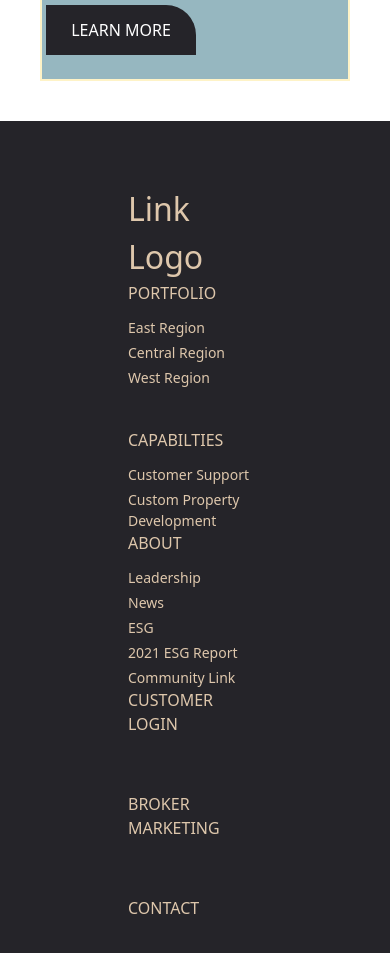
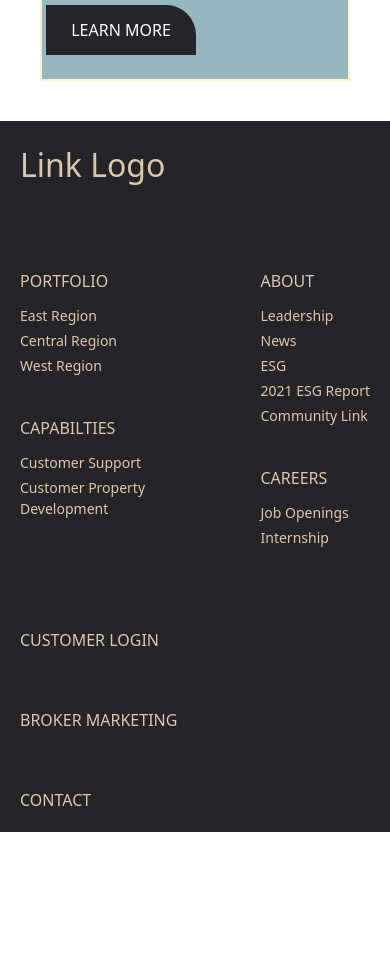
Before and after one commit to WasiqK14/issm-day3-project, a React (Vite) app: page / in a window 390 px wide. Shown: the part 10280-11233 px from the top of the page. After the commit the page ends 11112 px from the top, so only its background shows below. Built offline with nearby package versions, Linux system fonts and the light colour scheme.

Commit message:
visual:fixed footer section responsiveness for all screens

```diff
--- a/src/components/Footer.jsx
+++ b/src/components/Footer.jsx
@@ -2,8 +2,64 @@ import React from 'react'
 
 const Footer = () => {
   return (
-    <div className='bg-[#252429] px-32 py-16 w-full'>
-        <div className='w-fullgrid lg:grid-cols-5 md:grid-cols-2 sm:grid-cols-1'>
+    <React.Fragment>
+        <div className='bg-[#252429] lg:px-32 lg:py-16 md:px-10 md:py-10 sm:px-5 sm:py-5'>
+            <div className='grid lg:grid-cols-5 lg:gap-10 md:gap-20 sm:gap-20'>
+                <div className='col-span-2'>
+                    <span className='text-[#DEC7AC] font-sans text-[32px]'> Link Logo </span>
+                </div>
+                <div className='col-span-1'>
+                    <div>
+                        <span className='text-[#DEC7AC] font-sans text-[16px]'> PORTFOLIO </span>
+                        <ul className='mt-3'>
+                            <li className='mb-1 text-[#DEC7AC] font-sans text-[14px]'> East Region </li>
+                            <li className='mb-1 text-[#DEC7AC] font-sans text-[14px]'> Central Region </li>
+                            <li className='text-[#DEC7AC] font-sans text-[14px]'> West Region </li>
+                        </ul>
+                    </div>
+                    <div className='mt-10'>
+                        <span className='text-[#DEC7AC] font-sans text-[16px]'> CAPABILTIES </span>
+                        <ul className='mt-3'>
+                            <li className='mb-1 text-[#DEC7AC] font-sans text-[14px]'> Customer Support </li>
+                            <li className='text-[#DEC7AC] font-sans text-[14px]'>Customer Property Development</li>
+                        </ul>
+                    </div>
+
+                </div>
+                <div className='col-span-1'>
+                    <div>
+                        <span className='text-[#DEC7AC] font-sans text-[16px]'> ABOUT </span>
+                        <ul className='mt-3'>
+                            <li className='mb-1 text-[#DEC7AC] font-sans text-[14px]'> Leadership </li>
+                            <li className='mb-1 text-[#DEC7AC] font-sans text-[14px]'> News </li>
+                            <li className='mb-1 text-[#DEC7AC] font-sans text-[14px]'> ESG </li>
+                            <li className='mb-1 text-[#DEC7AC] font-sans text-[14px]'> 2021 ESG Report </li>
+                            <li className='text-[#DEC7AC] font-sans text-[14px]'> Community Link </li>
+                        </ul>
+                    </div>
+                    <div className='mt-10'>
+                        <span className='text-[#DEC7AC] font-sans text-[16px]'> CAREERS </span>
+                        <ul className='mt-3'>
+                            <li className='mb-1 text-[#DEC7AC] font-sans text-[14px]'> Job Openings </li>
+                            <li className='text-[#DEC7AC] font-sans text-[14px]'> Internship </li>
+                        </ul>
+                    </div>
+                </div>
+                <div className='col-span-1'>
+                    <div>
+                        <span className='text-[#DEC7AC] font-sans text-[16px]'> CUSTOMER LOGIN </span>
+                    </div>
+                    <div className='mt-14'>
+                        <span className='text-[#DEC7AC] font-sans text-[16px]'> BROKER MARKETING </span>
+                    </div>
+                    <div className='mt-14'>
+                        <span className='text-[#DEC7AC] font-sans text-[16px]'> CONTACT </span>
+                    </div>
+                </div>
+            </div>
+        </div>
+        {/* <div className='bg-[#252429] px-32 py-16 sm:flex md:flex lg:hidden'>
+            <div className='grid lg:grid-cols-5 gap-20'>
                 <div className='col-span-2'>
                     <span className='text-[#DEC7AC] font-sans text-[32px]'> Link Logo </span>
                 </div>
@@ -47,7 +103,9 @@ const Footer = () => {
                     </div>
                 </div>
             </div>
-    </div>
+        </div> */}
+    </React.Fragment>
+
   )
 }
 
--- /dev/null
+++ b/src/components/Mustafa.jsx
@@ -0,0 +1 @@
+// create a aes 256 encryption method from https://stackoverflow.com/questions/52212430/am-i-doing-aes-256-encryption-and-decryption-node-js-correctly
--- a/src/components/Warehouse.jsx
+++ b/src/components/Warehouse.jsx
@@ -34,7 +34,7 @@ const Warehouse = () => {
             </div>
         </div>
         <div className='p-10 sm:flex md:hidden lg:hidden'>
-            <div className='grid grid-rows-2 w-[400px]'>
+            <div className='grid grid-rows-2'>
                 <div className='row-span-1 w-full bg-cover bg-center rounded-tr-[100px] border-2 border-amber-100' style={{backgroundImage:`url(https://cms.linklogistics.com/wp-content/uploads/2022/05/home-large-cta.png)`}}>
                 </div>
                 <div className='p-1 row-span-1 bg-[#96B7C0] border-2 border-amber-100'>
```
Lines whose indentation alone changed are shown as unchanged.
